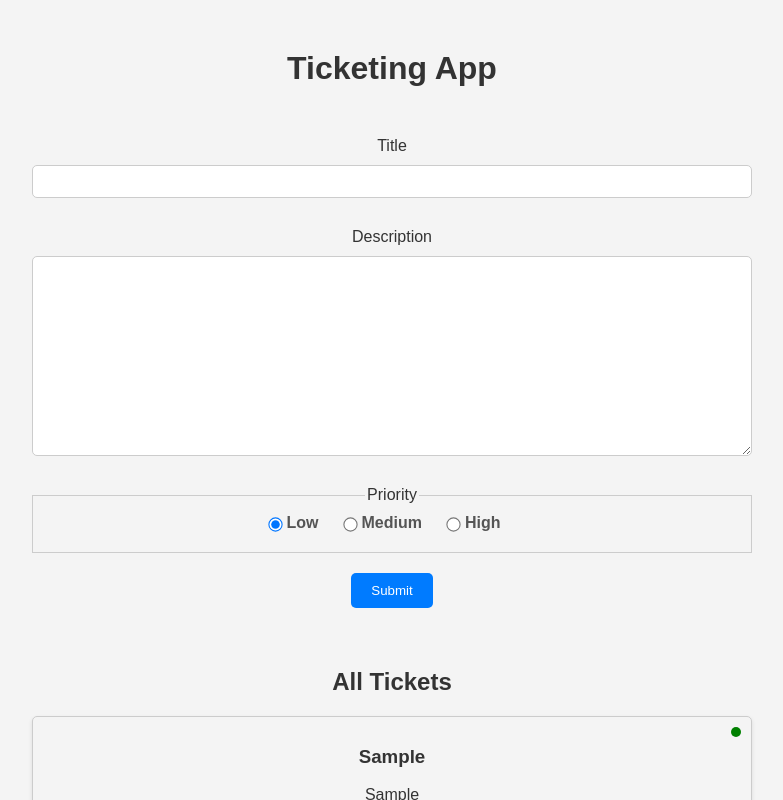
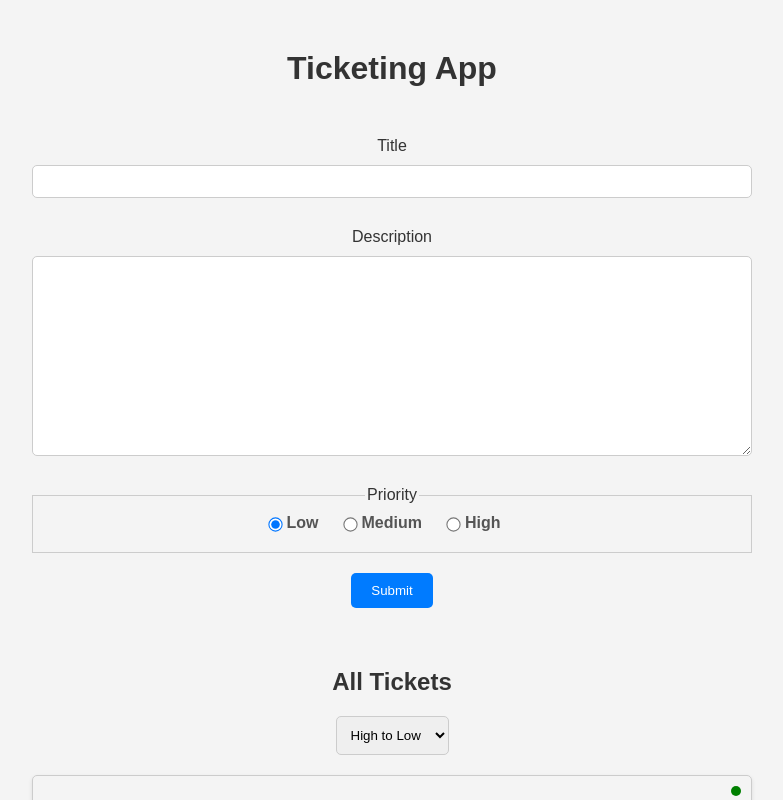
Before and after one commit to jeffgrahamcodes/ticketing-app, a React (Create React App) app: page / in a window 1280 px wide. Both pictures are taken after typing "Sample", "Sample" into the empty fields and a click on the button "Submit". Shown: the top 800 px of the page, without its empty margins (248-1031 px from the left). Built offline with nearby package versions, Linux system fonts and the light colour scheme.

Commit message:
sort tickets by priority

```diff
--- a/src/App.js
+++ b/src/App.js
@@ -3,6 +3,7 @@
 import ticketReducer from './reducers/ticketReducers';
 import TicketForm from './components/TicketForm';
 import TicketList from './components/TicketList';
+import { SortTickets } from './utils/sortUtil';
 import './App.css';
 import './styles.css';
 
@@ -10,9 +11,15 @@
   const initialState = {
     tickets: [],
     editingTicket: null,
+    sortPreference: 'High to Low',
   };
 
   const [state, dispatch] = useReducer(ticketReducer, initialState);
+
+  const sortedTickets = SortTickets(
+    state.tickets,
+    state.sortPreference
+  );
 
   return (
     <div className="App">
@@ -25,7 +32,19 @@
         {state.tickets.length > 0 && (
           <div className="results">
             <h2>All Tickets</h2>
-            <TicketList tickets={state.tickets} dispatch={dispatch} />
+            <select
+              value={state.sortPreference}
+              onChange={(e) =>
+                dispatch({
+                  type: 'SET_SORT',
+                  payload: e.target.value,
+                })
+              }
+            >
+              <option value="High to Low">High to Low</option>
+              <option value="Low to High">Low to High</option>
+            </select>
+            <TicketList tickets={sortedTickets} dispatch={dispatch} />
           </div>
         )}
       </div>
--- a/src/reducers/ticketReducers.js
+++ b/src/reducers/ticketReducers.js
@@ -43,7 +43,11 @@
           ),
         };
       }
-
+    case 'SET_SORT':
+      return {
+        ...state,
+        sortPreference: action.payload,
+      };
     default:
       return state;
   }
--- /dev/null
+++ b/src/utils/sortUtil.js
@@ -0,0 +1,14 @@
+export const SortTickets = (tickets, preferences) => {
+  switch (preferences) {
+    case 'High to Low':
+      return [...tickets].sort((a, b) =>
+        b.priority.localeCompare(a.priority)
+      );
+    case 'Low to High':
+      return [...tickets].sort((a, b) =>
+        a.priority.localeCompare(b.priority)
+      );
+    default:
+      return tickets;
+  }
+};
```
